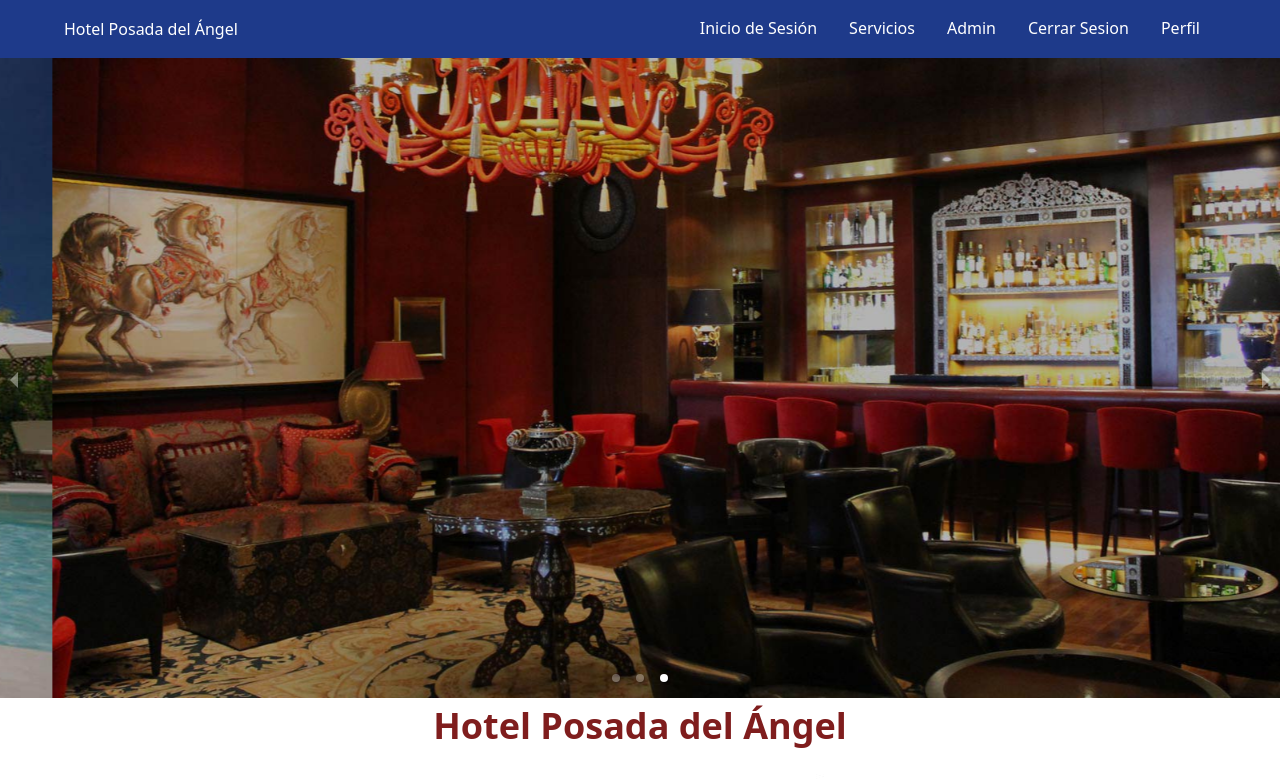
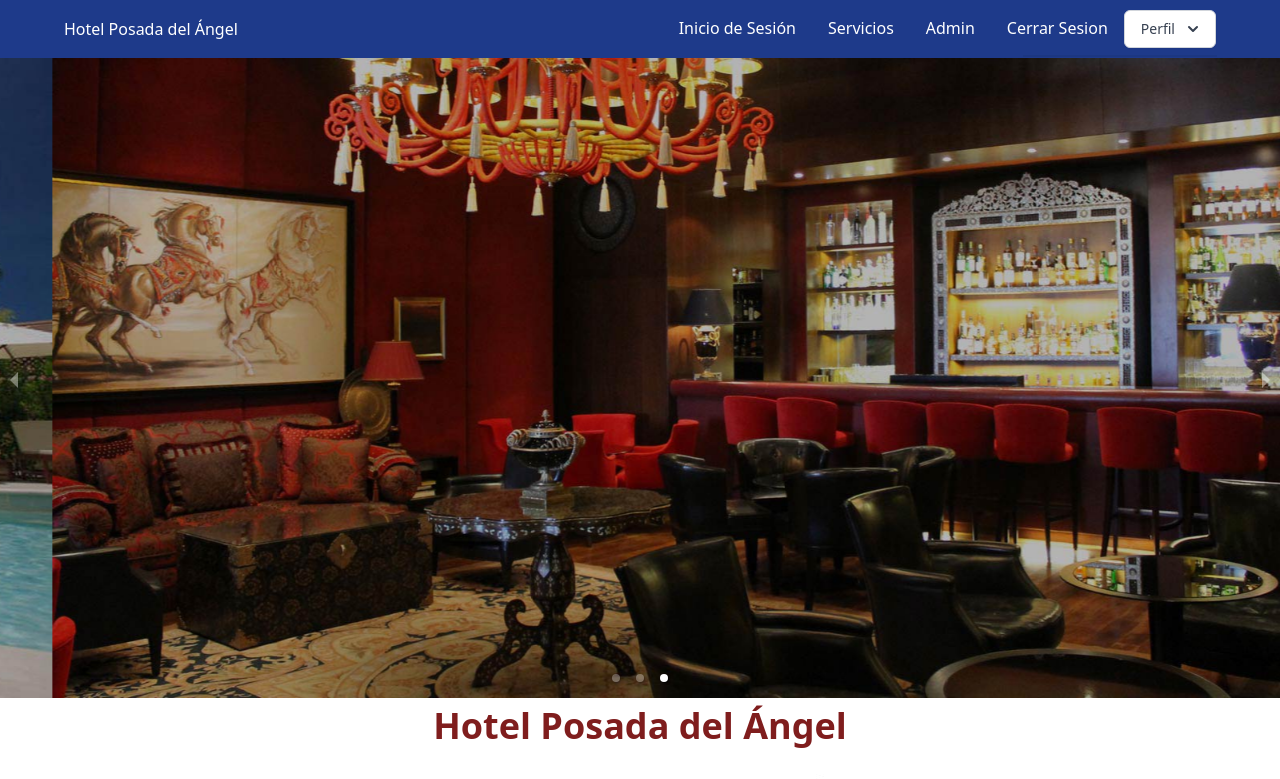
Before and after one commit to cnuila/Aplicacion-Hotel, a React (Create React App) app: page / in a window 1280 px wide. Shown: the top 779 px of the page. Built offline with nearby package versions, Linux system fonts and the light colour scheme.

Commit message:
Arreglar navbar en admin y base de dropdown sobre perfil

```diff
--- /dev/null
+++ b/src/Components/Dropdown.js
@@ -0,0 +1,43 @@
+import React, { Component } from 'react'
+
+class Dropdown extends Component {
+    constructor() {
+        super()
+        this.state = {
+            open: false
+        }
+    }
+
+    toggle(){
+        this.setState(prevState =>({
+            open: !prevState.open
+        }))
+    }
+
+    render() {
+        return (
+            <div>
+                <div class="relative inline-block text-left">
+                    <div>
+                        <button type="button" onClick={() => this.toggle()} class="inline-flex justify-center w-full rounded-md border border-gray-300 shadow-sm px-4 py-2 bg-white text-sm font-medium text-gray-700 hover:bg-gray-50 focus:outline-none focus:ring-2 focus:ring-offset-2 focus:ring-offset-gray-100 focus:ring-indigo-500">
+                            Perfil
+                            <svg class="-mr-1 ml-2 h-5 w-5" xmlns="http://www.w3.org/2000/svg" viewBox="0 0 20 20" fill="currentColor" aria-hidden="true">
+                                <path fill-rule="evenodd" d="M5.293 7.293a1 1 0 011.414 0L10 10.586l3.293-3.293a1 1 0 111.414 1.414l-4 4a1 1 0 01-1.414 0l-4-4a1 1 0 010-1.414z" clip-rule="evenodd" />
+                            </svg>
+                        </button>
+                    </div>
+                    <div class="origin-top-right z-40 absolute right-0 mt-2 w-48 rounded-md shadow-lg bg-white ring-1 ring-black ring-opacity-5">
+                        <div class={(this.state.open ? "py-1" : "hidden")}>
+                            <a href="#" class="block px-4 py-2 text-sm text-gray-700 hover:bg-gray-100 hover:text-gray-900" role="menuitem">Op1</a>
+                            <a href="#" class="block px-4 py-2 text-sm text-gray-700 hover:bg-gray-100 hover:text-gray-900" role="menuitem">Op2</a>
+                            <a href="#" class="block px-4 py-2 text-sm text-gray-700 hover:bg-gray-100 hover:text-gray-900" role="menuitem">Op3</a>
+                            <a href="#" class="block px-4 py-2 text-sm text-gray-700 hover:bg-gray-100 hover:text-gray-900" role="menuitem">Op4</a>
+                        </div>
+                    </div>
+                    </div>
+            </div>
+        )
+    }
+}
+
+export default Dropdown
--- a/src/Components/Navbar.js
+++ b/src/Components/Navbar.js
@@ -2,6 +2,7 @@ import React, { Component } from 'react';
 import firebase from 'firebase'
 import { Link } from 'react-router-dom';
 import menuIcon from '../assets/Hamburger_icon.png'
+import Dropdown from "./Dropdown";
 
 class Navbar extends Component {
     constructor() {
@@ -65,7 +66,7 @@ class Navbar extends Component {
                                     <a href="./" class="lg:p-4 py-3 px-0 block border-b-2 border-transparent hover:border-yellow-200" onClick={this.cerrarSesion}>Cerrar Sesion</a>
                                 </li>
                                 <li>
-                                    <a href="./" class="lg:p-4 py-3 px-0 block border-b-2 border-transparent hover:border-yellow-200">{this.state.nombre}</a>
+                                    <Dropdown/>
                                 </li>
                             </ul>
                         </nav>
--- a/src/Components/admin_menu.js
+++ b/src/Components/admin_menu.js
@@ -20,8 +20,9 @@ const AdminMenu = function () {
   })
 
   return (
+    <div>
+    <Navbar/>
     <Router>
-      <Navbar/>
       <div className="flex bg-gray-100">
         {(isStatic || !isClosed) && (
           <aside
@@ -120,6 +121,7 @@ const AdminMenu = function () {
         </main>
       </div>
     </Router>
+    </div>
   )
 }
 
```
Also changed, not shown: 1 other file (tests, documents, lock files or other folders).
